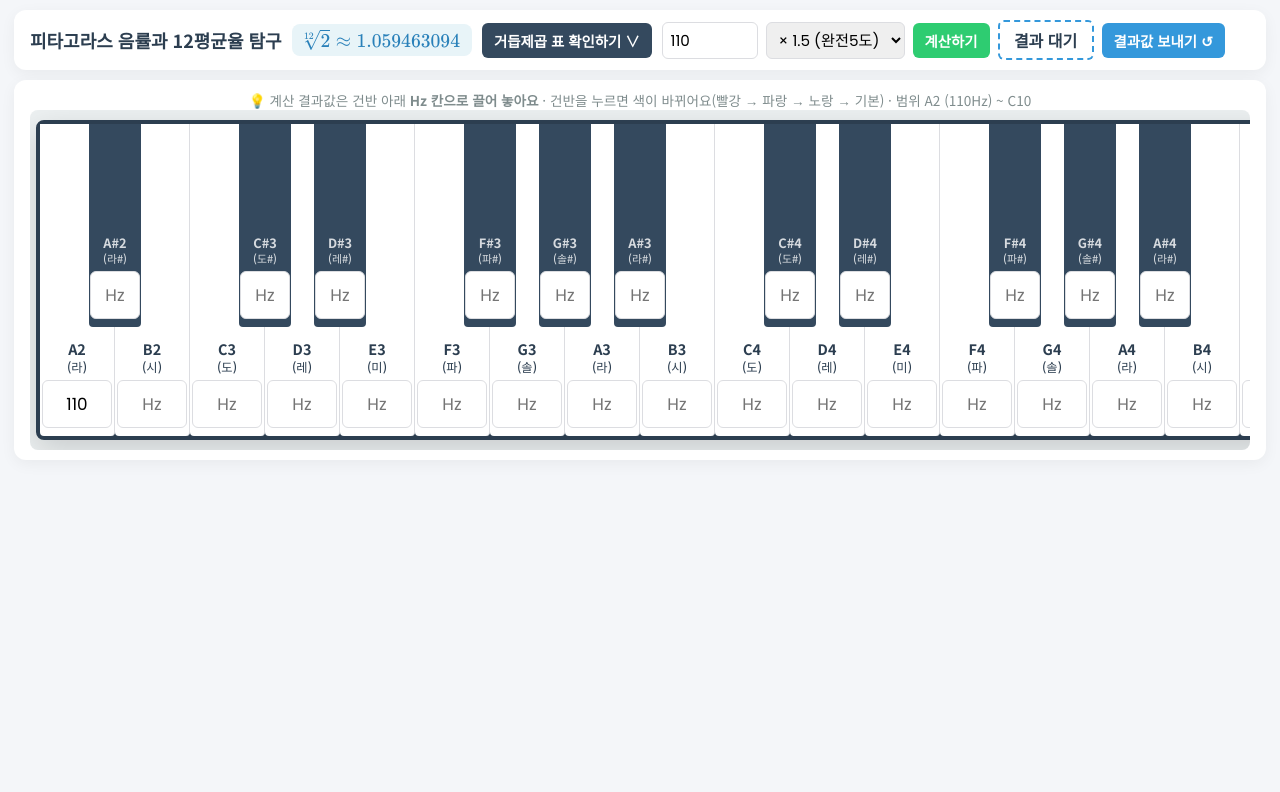
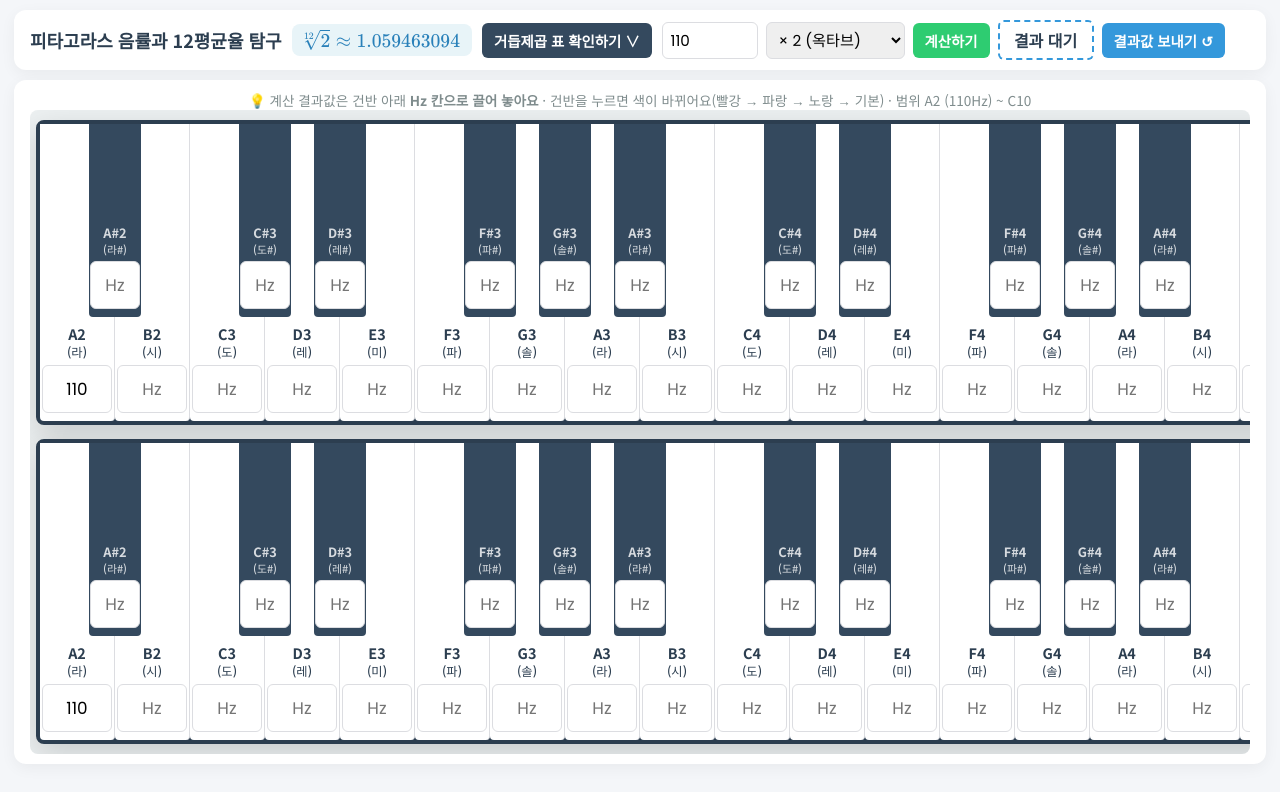
Before and after one commit to j333333766-hub/math-insight-kit, a plain HTML site: page tools/pyth-comma.html in a window 1280 px wide. Drawn offline with nearby package versions, Linux system fonts and the light colour scheme.

Commit message:
피타고라스 콤마: 7옥타브 건반 두 줄(함께 스크롤), 연산 기본값 ×2
Co-Authored-By: Claude Opus 5.5 <noreply@anthropic.com>

```diff
--- a/tools/pyth-comma.html
+++ b/tools/pyth-comma.html
@@ -237,6 +237,9 @@
         .table-panel th, .table-panel td { padding: 6px 10px; }
         .kb-info { text-align: center; font-size: 0.85em; color: #7f8c8d; margin: 0; }
         .keyboard-wrapper { padding: 10px 6px; }
+        /* 11/13 두 줄: 화면 높이에 맞춰 한 줄 높이를 줄임 */
+        .piano { height: clamp(220px, calc((100vh - 190px) / 2), 320px); margin: 0; }
+        .piano-2 { margin-top: 14px; }
     </style>
 </head>
 <body>
@@ -250,7 +253,7 @@
             <input type="number" id="base-freq" value="110" step="any" placeholder="주파수(Hz)">
             <select id="op-select">
                 <option value="1.5">× 1.5 (완전5도)</option>
-                <option value="2">× 2 (옥타브)</option>
+                <option value="2" selected>× 2 (옥타브)</option>
             </select>
             <button id="btn-calc" class="btn-green">계산하기</button>
             <div id="calc-result" draggable="true" title="이 값을 건반 아래 칸으로 드래그하세요!">결과 대기</div>
@@ -301,8 +304,10 @@
     <div class="panel">
         <p class="kb-info">💡 계산 결과값은 건반 아래 <b>Hz 칸으로 끌어 놓아요</b> · 건반을 누르면 색이 바뀌어요(빨강 → 파랑 → 노랑 → 기본) · 범위 A2 (110Hz) ~ C10</p>
 
+        <!-- 11/13 사용자: 7옥타브 건반을 두 줄로(같은 건반 두 벌, 한 스크롤 안이라 좌우가 함께 움직임) -->
         <div class="keyboard-wrapper" id="keyboard-wrapper">
             <div class="piano" id="piano"></div>
+            <div class="piano piano-2" id="piano2"></div>
         </div>
     </div>
 
@@ -363,8 +368,8 @@
                 }
             });
 
-            // --- 3. 피아노 건반 생성 (A2 ~ C10) ---
-            const piano = document.getElementById('piano');
+            // --- 3. 피아노 건반 생성 (A2 ~ C10) — 11/13 같은 건반을 두 줄로 ---
+            for (const piano of [document.getElementById('piano'), document.getElementById('piano2')]) {
 
             const startMidi = 45;
             const endMidi = 132;
@@ -444,6 +449,7 @@
             }
 
             piano.style.width = `${whiteKeyCount * whiteKeyWidth}px`;
+            }
         });
     </script>
 </body>
```
